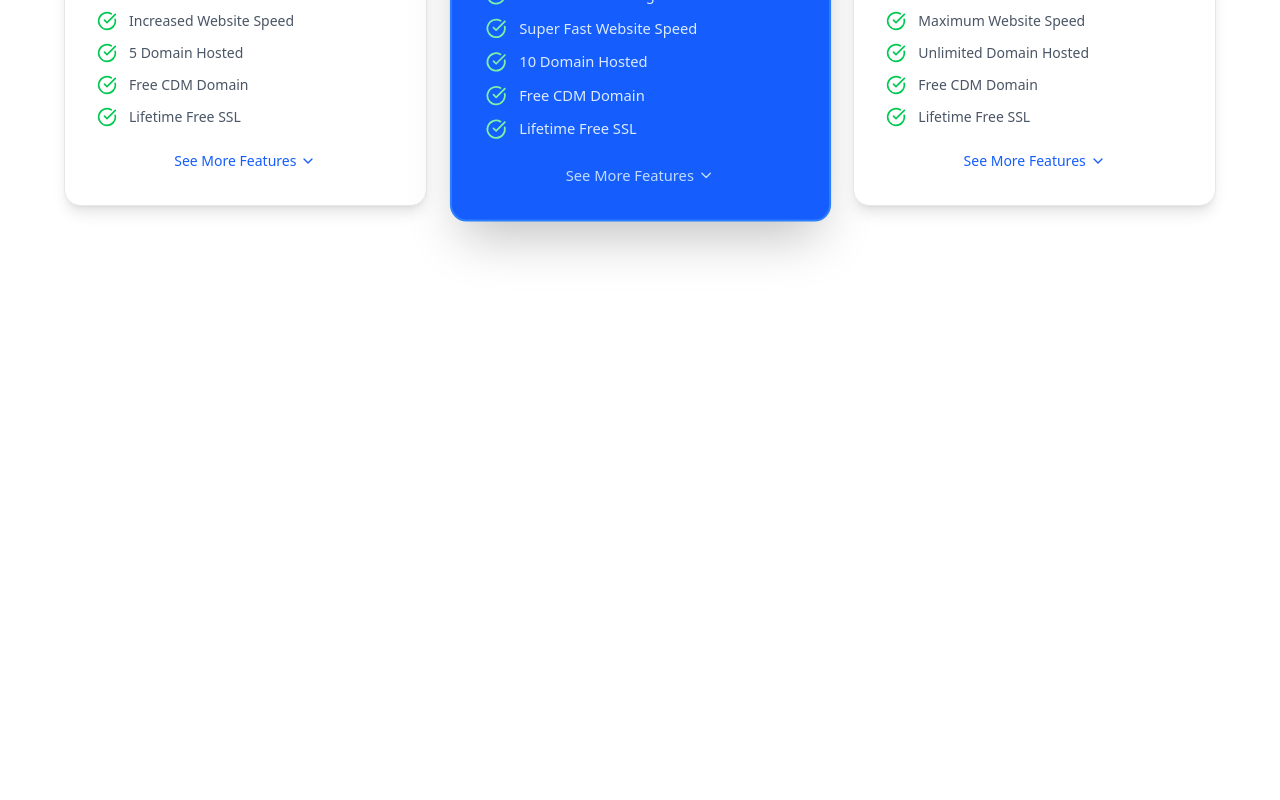
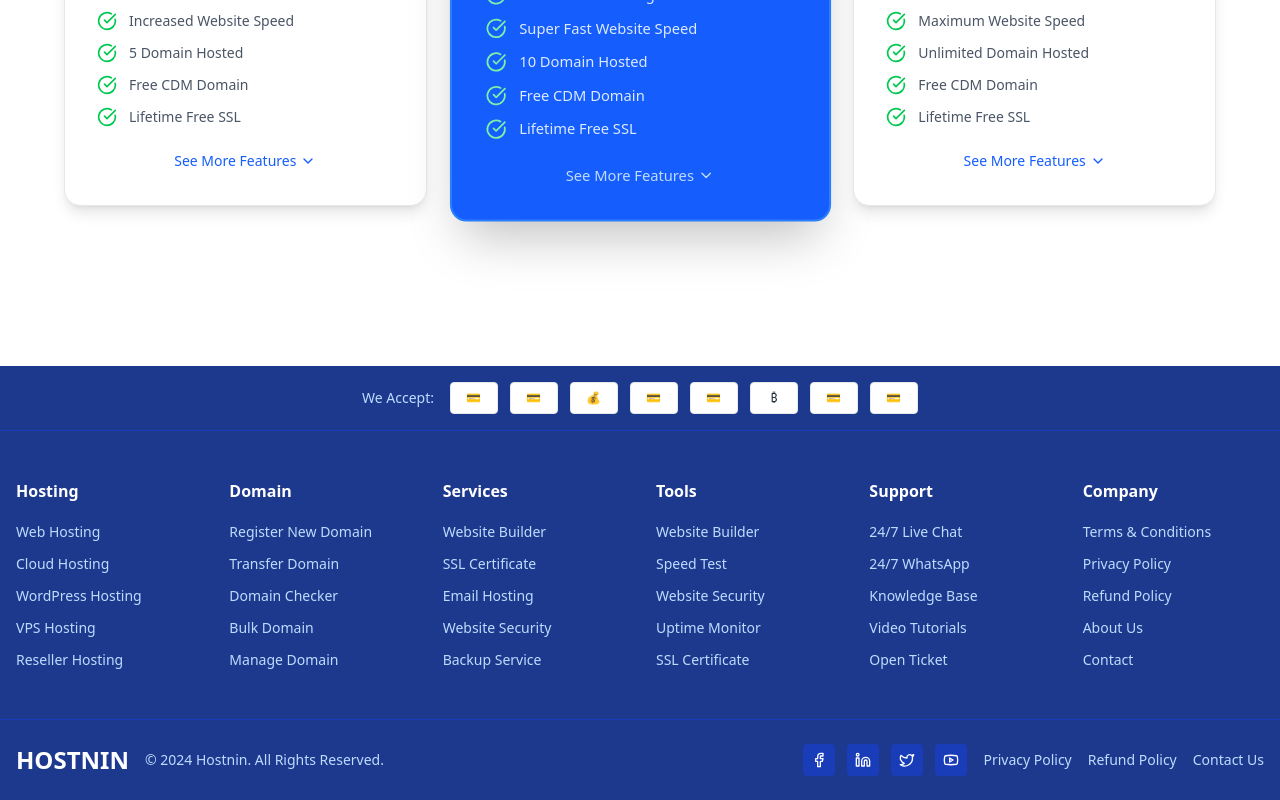
Before and after one commit to ssmahim01/hostnin, a Next.js app: page /hosting/web-hosting in a window 1280 px wide. Shown: the part 1768-2568 px from the top of the page. Before the commit the page ends 2134 px from the top, so only its background shows below. Built offline with nearby package versions, Linux system fonts and the light colour scheme.

Commit message:
Added: type of footer with component then call inside of layout also Added: type of domain-extension with payment-method and testimonial

```diff
--- a/src/app/layout.tsx
+++ b/src/app/layout.tsx
@@ -4,6 +4,7 @@ import "./globals.css";
 import { Suspense } from "react";
 import { ThemeProvider } from "@/components/theme-provider/theme-provider";
 import { Navbar } from "@/components/shared/navbar";
+import { Footer } from "@/components/shared/footer";
 
 const geistSans = Geist({
   variable: "--font-geist-sans",
@@ -41,6 +42,7 @@ export default function RootLayout({
           >
             <Navbar />
             {children}
+            <Footer />
           </ThemeProvider>
         </Suspense>
       </body>
--- /dev/null
+++ b/src/components/shared/footer.tsx
@@ -0,0 +1,191 @@
+"use client";
+import { Facebook, Linkedin, Twitter, Youtube } from "lucide-react";
+import type { FooterSection } from "@/types/footer";
+import { PaymentMethod } from "@/types/payment-method";
+
+const footerSections: FooterSection[] = [
+  {
+    title: "Hosting",
+    links: [
+      { label: "Web Hosting", href: "/hosting/web" },
+      { label: "Cloud Hosting", href: "/hosting/cloud" },
+      { label: "WordPress Hosting", href: "/hosting/wordpress" },
+      { label: "VPS Hosting", href: "/hosting/vps" },
+      { label: "Reseller Hosting", href: "/hosting/reseller" },
+    ],
+  },
+  {
+    title: "Domain",
+    links: [
+      { label: "Register New Domain", href: "/domain/register" },
+      { label: "Transfer Domain", href: "/domain/transfer" },
+      { label: "Domain Checker", href: "/domain/checker" },
+      { label: "Bulk Domain", href: "/domain/bulk" },
+      { label: "Manage Domain", href: "/domain/manage" },
+    ],
+  },
+  {
+    title: "Services",
+    links: [
+      { label: "Website Builder", href: "/services/builder" },
+      { label: "SSL Certificate", href: "/services/ssl" },
+      { label: "Email Hosting", href: "/services/email" },
+      { label: "Website Security", href: "/services/security" },
+      { label: "Backup Service", href: "/services/backup" },
+    ],
+  },
+  {
+    title: "Tools",
+    links: [
+      { label: "Website Builder", href: "/tools/builder" },
+      { label: "Speed Test", href: "/tools/speed" },
+      { label: "Website Security", href: "/tools/security" },
+      { label: "Uptime Monitor", href: "/tools/uptime" },
+      { label: "SSL Certificate", href: "/tools/ssl" },
+    ],
+  },
+  {
+    title: "Support",
+    links: [
+      { label: "24/7 Live Chat", href: "/support/chat" },
+      { label: "24/7 WhatsApp", href: "/support/whatsapp" },
+      { label: "Knowledge Base", href: "/support/kb" },
+      { label: "Video Tutorials", href: "/support/videos" },
+      { label: "Open Ticket", href: "/support/ticket" },
+    ],
+  },
+  {
+    title: "Company",
+    links: [
+      { label: "Terms & Conditions", href: "/company/terms" },
+      { label: "Privacy Policy", href: "/company/privacy" },
+      { label: "Refund Policy", href: "/company/refund" },
+      { label: "About Us", href: "/company/about" },
+      { label: "Contact", href: "/company/contact" },
+    ],
+  },
+];
+
+const paymentMethods: PaymentMethod[] = [
+  { name: "Visa", icon: "💳" },
+  { name: "Mastercard", icon: "💳" },
+  { name: "PayPal", icon: "💰" },
+  { name: "American Express", icon: "💳" },
+  { name: "Discover", icon: "💳" },
+  { name: "Bitcoin", icon: "₿" },
+  { name: "Stripe", icon: "💳" },
+  { name: "Razorpay", icon: "💳" },
+];
+
+export function Footer() {
+  return (
+    <footer className="bg-blue-900 dark:bg-blue-950 text-white">
+      {/* Payment Methods */}
+      <div className="border-b border-blue-800 dark:border-blue-900">
+        <div className="container mx-auto px-4 py-4">
+          <div className="flex flex-wrap justify-center items-center gap-4">
+            <span className="text-sm text-blue-200">We Accept:</span>
+            <div className="flex flex-wrap gap-3">
+              {paymentMethods.map((method) => (
+                <div
+                  key={method.name}
+                  className="flex items-center justify-center w-12 h-8 bg-white rounded border text-gray-800 text-xs font-medium"
+                  title={method.name}
+                >
+                  {method.icon}
+                </div>
+              ))}
+            </div>
+          </div>
+        </div>
+      </div>
+
+      {/* Main Footer Content */}
+      <div className="container mx-auto px-4 py-12">
+        <div className="grid grid-cols-2 md:grid-cols-3 lg:grid-cols-6 gap-8">
+          {footerSections.map((section) => (
+            <div key={section.title}>
+              <h3 className="font-semibold text-white mb-4">{section.title}</h3>
+              <ul className="space-y-2">
+                {section.links.map((link) => (
+                  <li key={link.label}>
+                    <a
+                      href={link.href}
+                      className="text-blue-200 hover:text-white transition-colors text-sm"
+                    >
+                      {link.label}
+                    </a>
+                  </li>
+                ))}
+              </ul>
+            </div>
+          ))}
+        </div>
+      </div>
+
+      {/* Bottom Footer */}
+      <div className="border-t border-blue-800 dark:border-blue-900">
+        <div className="container mx-auto px-4 py-6">
+          <div className="flex flex-col md:flex-row justify-between items-center gap-4">
+            <div className="flex items-center gap-4">
+              <div className="text-2xl font-bold">HOSTNIN</div>
+              <span className="text-blue-200 text-sm">
+                © 2024 Hostnin. All Rights Reserved.
+              </span>
+            </div>
+
+            <div className="flex items-center gap-4">
+              <div className="flex items-center gap-3">
+                <a
+                  href="#"
+                  className="w-8 h-8 bg-blue-800 hover:bg-blue-700 rounded flex items-center justify-center transition-colors"
+                >
+                  <Facebook className="w-4 h-4" />
+                </a>
+                <a
+                  href="#"
+                  className="w-8 h-8 bg-blue-800 hover:bg-blue-700 rounded flex items-center justify-center transition-colors"
+                >
+                  <Linkedin className="w-4 h-4" />
+                </a>
+                <a
+                  href="#"
+                  className="w-8 h-8 bg-blue-800 hover:bg-blue-700 rounded flex items-center justify-center transition-colors"
+                >
+                  <Twitter className="w-4 h-4" />
+                </a>
+                <a
+                  href="#"
+                  className="w-8 h-8 bg-blue-800 hover:bg-blue-700 rounded flex items-center justify-center transition-colors"
+                >
+                  <Youtube className="w-4 h-4" />
+                </a>
+              </div>
+
+              <div className="flex items-center gap-4 text-sm text-blue-200">
+                <a
+                  href="/privacy"
+                  className="hover:text-white transition-colors"
+                >
+                  Privacy Policy
+                </a>
+                <a
+                  href="/refund"
+                  className="hover:text-white transition-colors"
+                >
+                  Refund Policy
+                </a>
+                <a
+                  href="/contact"
+                  className="hover:text-white transition-colors"
+                >
+                  Contact Us
+                </a>
+              </div>
+            </div>
+          </div>
+        </div>
+      </div>
+    </footer>
+  );
+}
--- /dev/null
+++ b/src/types/domain-extension.ts
@@ -0,0 +1,6 @@
+export interface DomainExtension {
+  extension: string;
+  price: string;
+  originalPrice?: string;
+  isPopular?: boolean;
+}
--- /dev/null
+++ b/src/types/footer.ts
@@ -0,0 +1,7 @@
+export interface FooterSection {
+  title: string;
+  links: {
+    label: string;
+    href: string;
+  }[];
+}
--- /dev/null
+++ b/src/types/payment-method.ts
@@ -0,0 +1,4 @@
+export interface PaymentMethod {
+  name: string;
+  icon: string;
+}
```
Also changed, not shown: src/types/testimonial.ts (added, +8 -0 lines).
